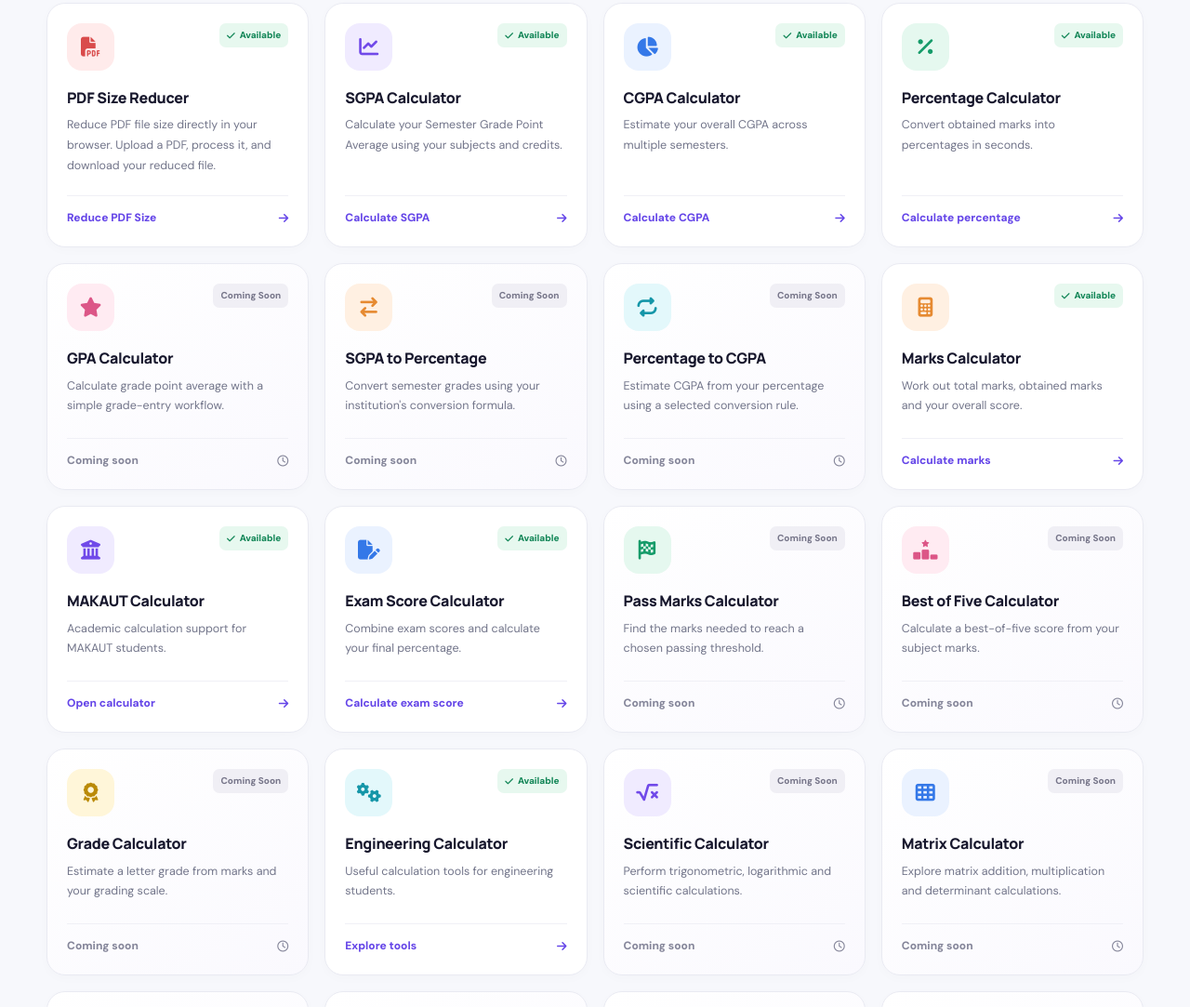
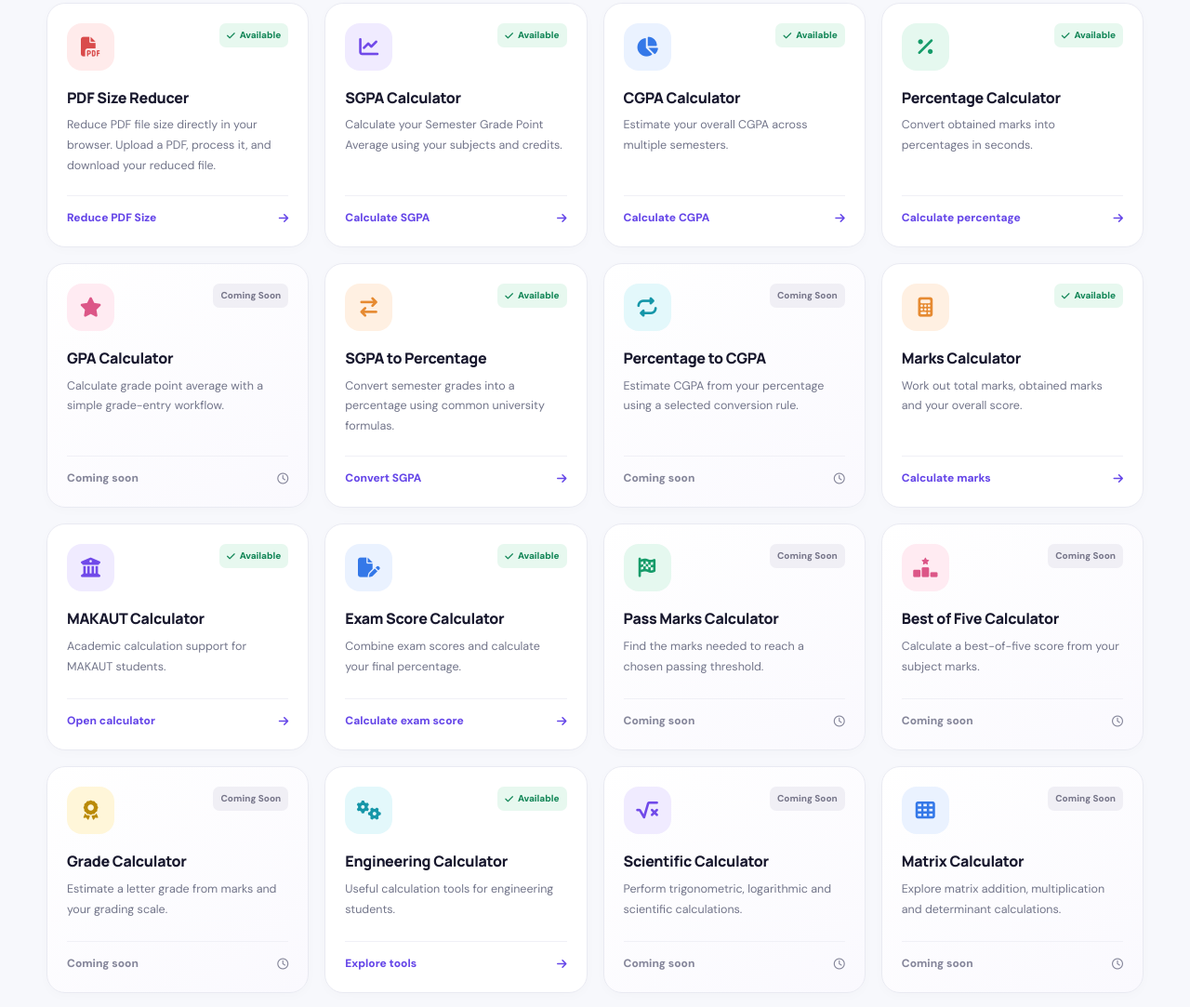
Before and after one commit to priyabratacare-source/EduGM-UniTools, a plain HTML site: page tools.html in a window 1280 px wide. Shown: the part 890-1973 px from the top of the page at 93% size. Drawn offline with Linux system fonts and the light colour scheme.

Commit message:
Update SGPA to Percentage tool card
Updated the SGPA to Percentage tool card to indicate availability and changed the description to reflect common university formulas.

```diff
--- a/tools.html
+++ b/tools.html
@@ -561,15 +561,15 @@
         <div class="tool-action"><span>Coming soon</span><i class="fa-regular fa-clock"></i></div>
       </a>
 
-      <a class="tool-card is-coming" href="#" data-coming="true" data-category="grades" data-search="sgpa to percentage conversion">
-        <div class="tool-top">
-          <div class="tool-icon orange"><i class="fa-solid fa-arrow-right-arrow-left"></i></div>
-          <span class="tool-badge soon">Coming Soon</span>
-        </div>
-        <h3>SGPA to Percentage</h3>
-        <p>Convert semester grades using your institution's conversion formula.</p>
-        <div class="tool-action"><span>Coming soon</span><i class="fa-regular fa-clock"></i></div>
-      </a>
+<a class="tool-card" href="sgpa-to-percentage.html" data-category="grades" data-search="sgpa to percentage conversion semester grade point average">
+  <div class="tool-top">
+    <div class="tool-icon orange"><i class="fa-solid fa-arrow-right-arrow-left"></i></div>
+    <span class="tool-badge"><i class="fa-solid fa-check"></i> Available</span>
+  </div>
+  <h3>SGPA to Percentage</h3>
+  <p>Convert semester grades into a percentage using common university formulas.</p>
+  <div class="tool-action"><span>Convert SGPA</span><i class="fa-solid fa-arrow-right"></i></div>
+</a>
 
       <a class="tool-card is-coming" href="#" data-coming="true" data-category="grades" data-search="percentage to cgpa conversion">
         <div class="tool-top">
```
